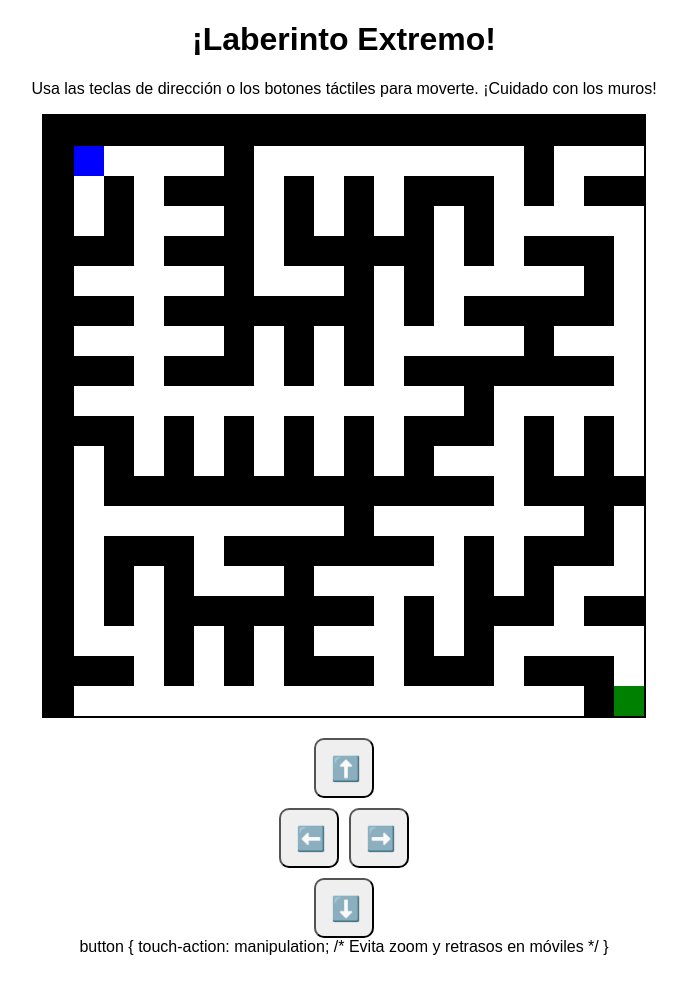
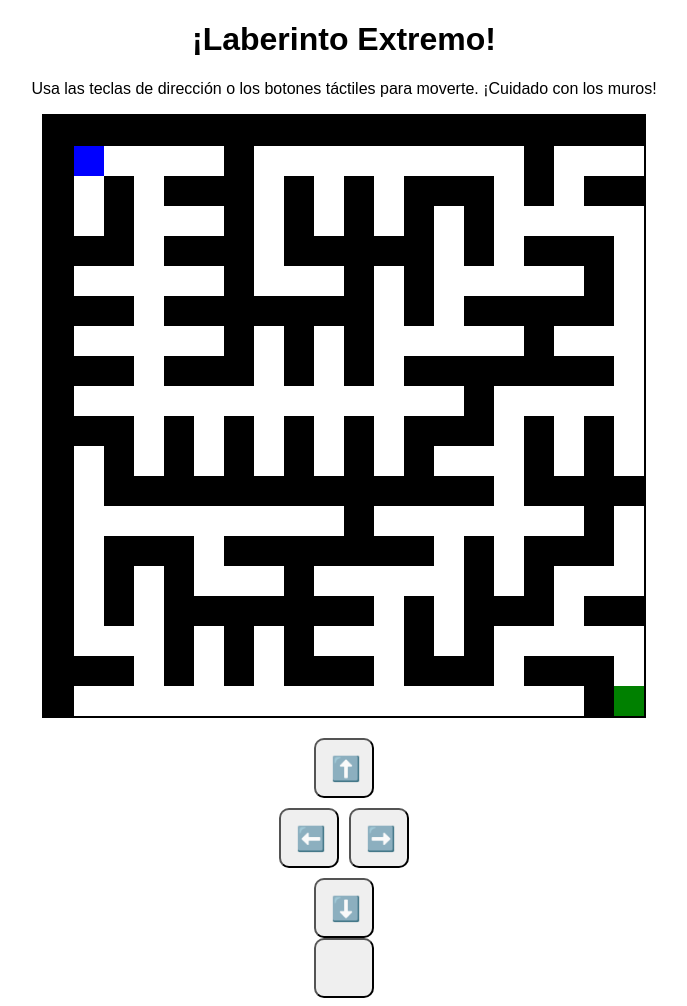
Before and after one commit to Solracis/laberinto1, a plain HTML site: page index.html in a window 1280 px wide. Shown: the whole page, without its empty margins (296-983 px from the left). Before the commit the page ends 964 px from the top, so only its background shows below. Drawn offline with Linux system fonts and the light colour scheme.

Commit message:
Update index.html

```diff
--- a/index.html
+++ b/index.html
@@ -43,9 +43,9 @@ button {
     </div>
     <button onclick="move(0, 1)" ontouchstart="move(0, 1)">⬇️</button>
 </div>
-    button {
+    <button {
     touch-action: manipulation; /* Evita zoom y retrasos en móviles */
-}
+}>
     <script>
         const canvas = document.getElementById("mazeCanvas");
         const ctx = canvas.getContext("2d");
```
